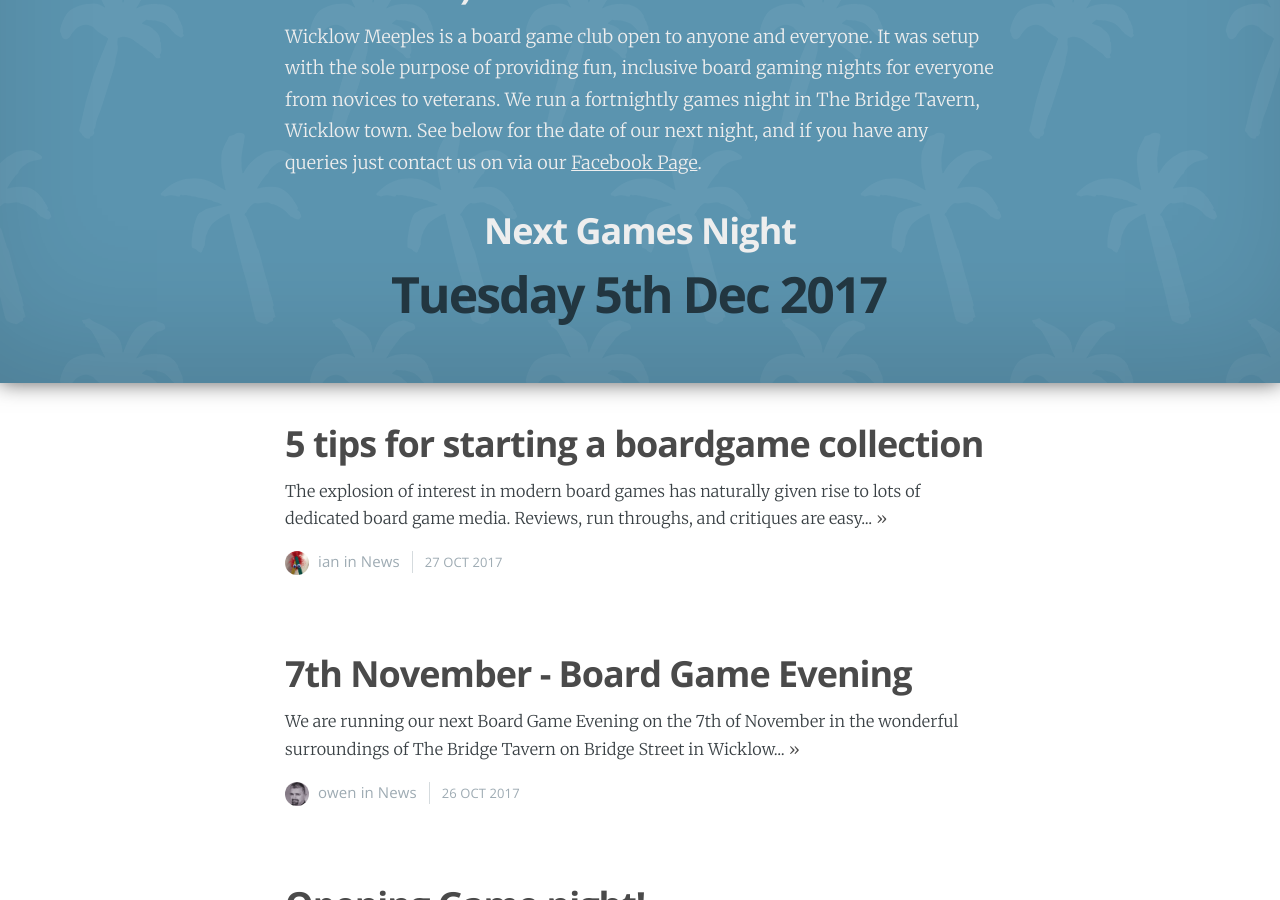
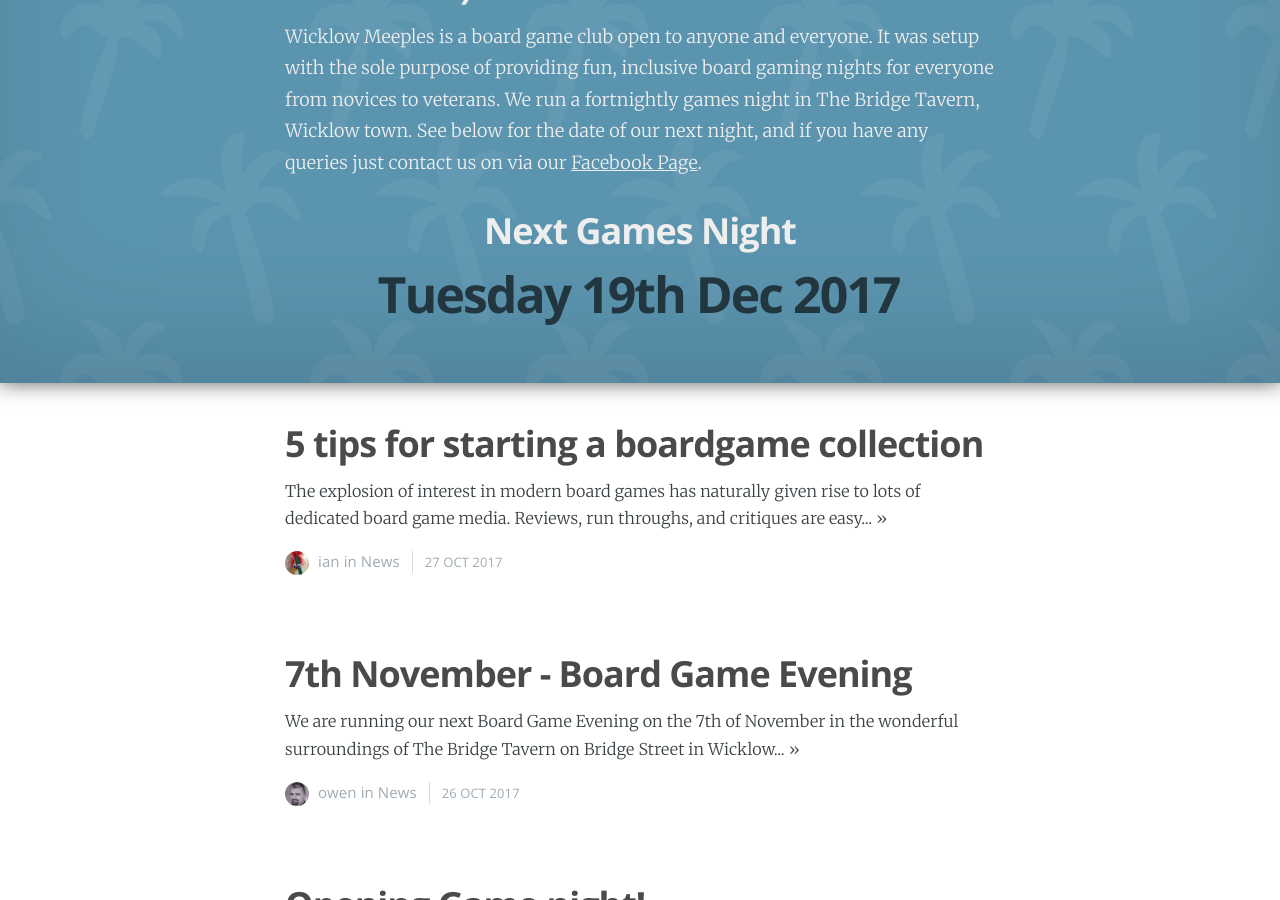
Before and after one commit to owenmcg/owenmcg.github.io, a Jekyll site: the page built from index.html, in a window 1280 px wide and 900 px high, scrolled down 1002 px. Built offline with Jekyll 4.4.1, drawn with Linux system fonts in a browser that asks for light colours; nearby versions of some CDN libraries; the list of posts is cut into pages by our own code.

Commit message:
updated date of next night

```diff
--- a/index.html
+++ b/index.html
@@ -37,7 +37,7 @@ current: home
         <p class="post-excerpt">Wicklow Meeples is a board game club open to anyone and everyone. It was setup with the sole purpose of providing fun, inclusive board gaming nights for everyone from novices to veterans. We run a fortnightly games night in The Bridge Tavern, Wicklow town. See below for the date of our next night, and if you have any queries just contact us on via our <a href="https://www.facebook.com/wicklowmeeples/">Facebook Page</a>.
         </p>
         <h2 class="center">Next Games Night</h2>
-        <h1 class="center">Tuesday 5th Dec 2017</h1>
+        <h1 class="center">Tuesday 19th Dec 2017</h1>
     </div>
 </div>
 <main id="content" class="content" role="main">
```
